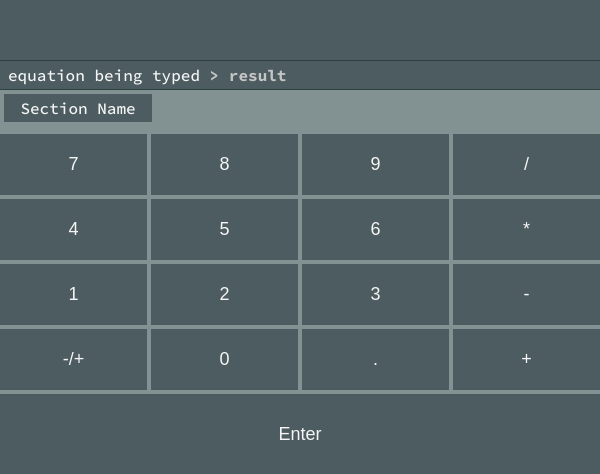
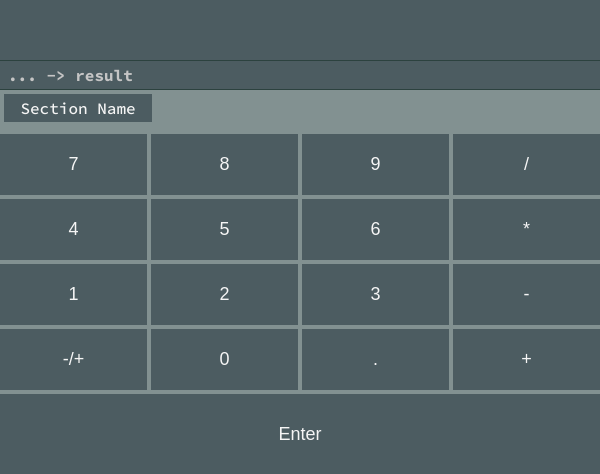
Before and after one commit to maximombro/Facilitas-Calculator, an Electron app: page index.html in a window 600 px wide. Shown: the part 326-800 px from the top of the page. Drawn offline with Linux system fonts and the light colour scheme.

Commit message:
Styled the input area a bit better

```diff
--- a/index.html
+++ b/index.html
@@ -11,7 +11,7 @@
     </head>
     <body>
         <ol class="equations">
-            <li>equation being typed<span>result</span></li>
+            <li><span class="input">...</span><span class="output">result</span></li>
         </ol>
         <div class="choiceItems">
             <div>
--- a/style.css
+++ b/style.css
@@ -86,12 +86,12 @@ button:hover,
     color: var(--colorLightA);
 }
 
-.equations > li > span.err {
+.equations > li > span.output.err {
     color: var(--colorAccentB);
 }
 
-.equations > li > span::before {
-    content: ' > ';
+.equations > li > span.output::before {
+    content: ' -> ';
 }
 
 /* Choice Items */
```
